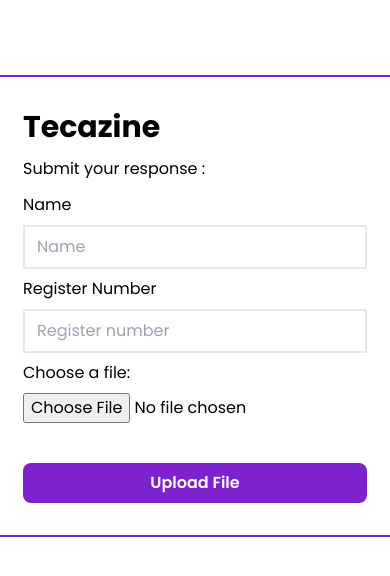
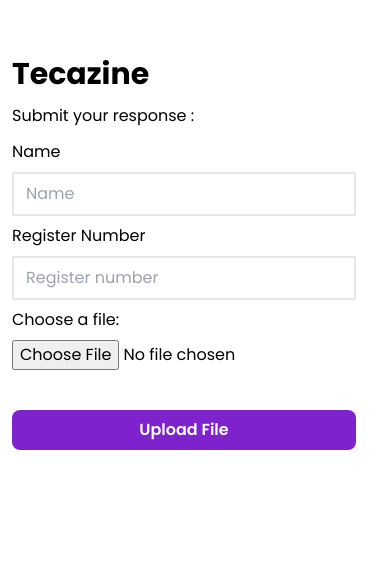
Before and after one commit to Dineshkumaar07/tecazine-client, a React (Create React App) app: page / in a window 390 px wide. Shown: the part 116-692 px from the top of the page. Built offline with nearby package versions, Linux system fonts and the light colour scheme.

Commit message:
Feature only PDF

```diff
--- a/public/index.html
+++ b/public/index.html
@@ -2,14 +2,14 @@
 <html lang="en">
   <head>
     <meta charset="utf-8" />
-    <link rel="icon" href="%PUBLIC_URL%/favicon.ico" />
+
     <meta name="viewport" content="width=device-width, initial-scale=1" />
     <meta name="theme-color" content="#000000" />
     <meta
       name="description"
       content="Web site created using create-react-app"
     />
-    <link rel="apple-touch-icon" href="%PUBLIC_URL%/logo192.png" />
+
     <!--
       manifest.json provides metadata used when your web app is installed on a
       user's mobile device or desktop. See https://developers.google.com/web/fundamentals/web-app-manifest/
@@ -24,7 +24,7 @@
       work correctly both with client-side routing and a non-root public URL.
       Learn how to configure a non-root public URL by running `npm run build`.
     -->
-    <title>React App</title>
+    <title>Tecazine 2024</title>
   </head>
   <body>
     <noscript>You need to enable JavaScript to run this app.</noscript>
--- a/src/pages/Form.jsx
+++ b/src/pages/Form.jsx
@@ -60,8 +60,8 @@
     }
   };
   return (
-    <div className="h-screen w-screen flex justify-center items-center p-9 font-poppins ">
-      <div className="p-8 border-2 border-purple-700 rounded-lg">
+    <div className="h-screen w-screen flex sm:justify-center sm:items-center sm:p-9 font-poppins  pt-40 ">
+      <div className="p-3 sm:p-8 sm:border-2  border-purple-700 rounded-lg">
         <h1 className="font-bold text-3xl">Tecazine</h1>
         <p className="my-3">Submit your response : </p>
         <form className="flex flex-col gap-2">
@@ -87,7 +87,7 @@
             type="file"
             id="file"
             name="file"
-            accept=".pdf, .doc, .docx"
+            accept=".pdf"
             onChange={handleFileChange}
           />
           <br />
--- a/src/pages/Viewer.jsx
+++ b/src/pages/Viewer.jsx
@@ -26,7 +26,7 @@
   };
 
   return (
-    <div className="h-full w-screen flex flex-col p-5 ">
+    <div className="h-full w-screen flex flex-col p-5 font-poppins">
       <div className="">
         <h1 className="font-bold text-3xl  ">Tecazine Responses</h1>
         <ul className="mt-9 ">
@@ -35,7 +35,7 @@
               key={document}
               className="hover:bg-gray-300 p-3 m-2 rounded-md flex items-center"
             >
-              <div className="px-9 w-1/2">{document} </div>
+              <div className="px-9 sm:w-1/2    ">{document} </div>
               <button
                 onClick={() => downloadDocument(document)}
                 className="bg-purple-600 px-3 py-2 text-white rounded-lg hover:bg-"
```
